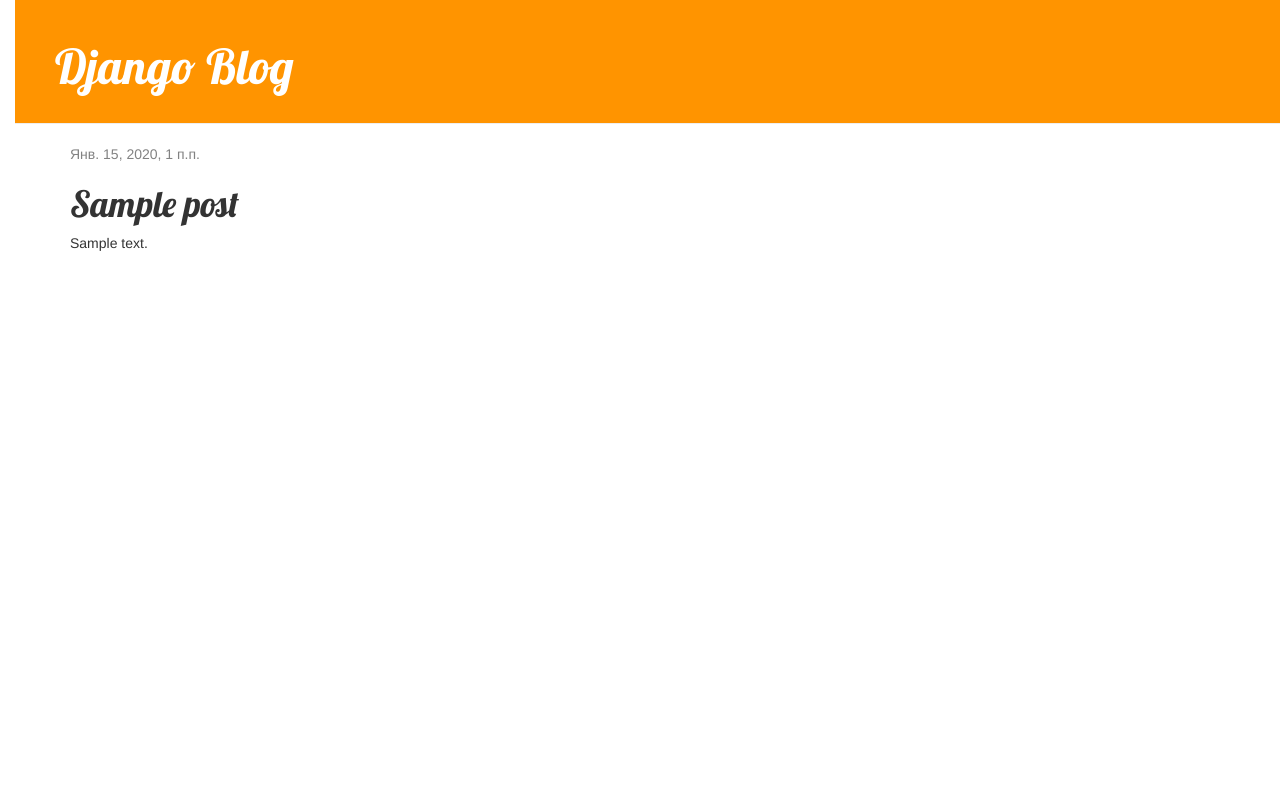
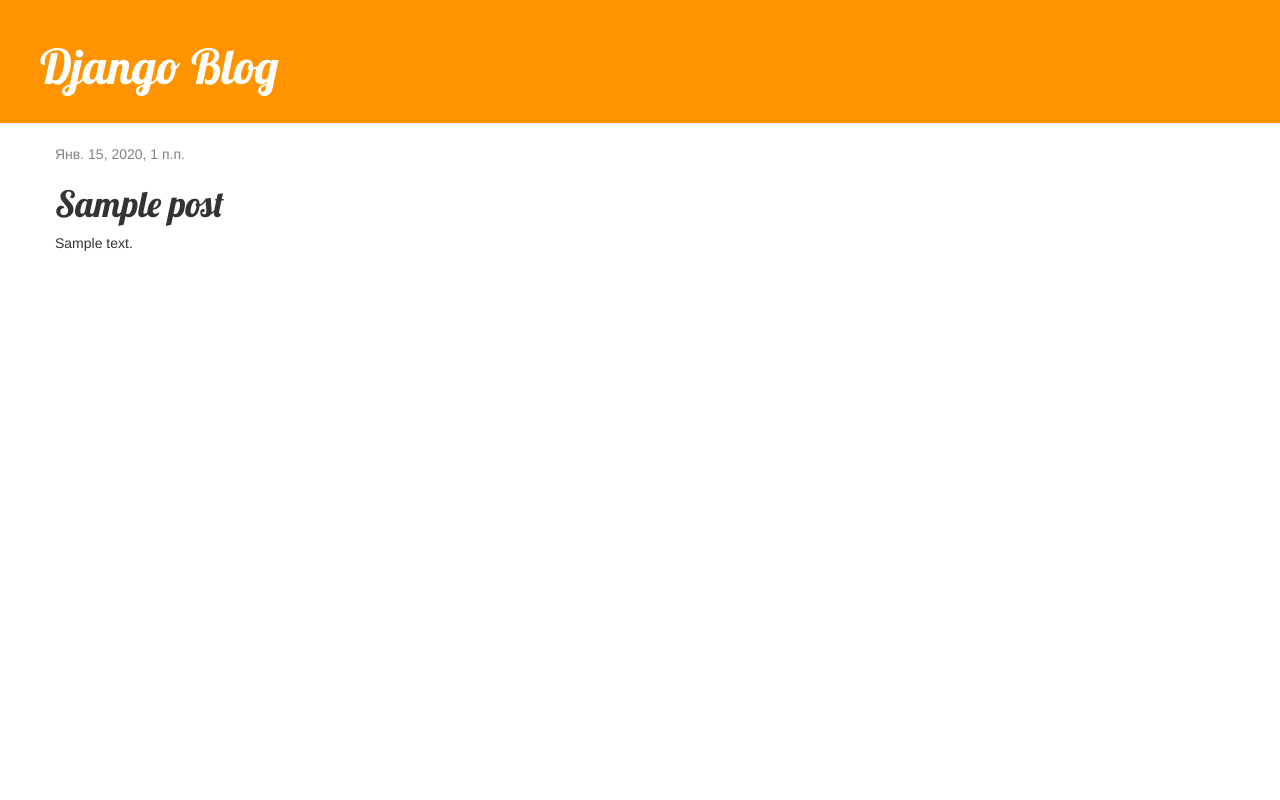
Before and after one commit to akarp0v/django_blog, a Django app: page /post/1/ in a window 1280 px wide. Run offline with Django 3.2, Linux system fonts and the light colour scheme; tables that the repository leaves empty hold one stand-in row (values such as "Sample post"); some libraries are stand-ins or nearby versions.

Commit message:
Modified css

```diff
--- a/blog/static/css/blog.css
+++ b/blog/static/css/blog.css
@@ -1,12 +1,3 @@
-h1 a {
-    color: #FCA205;
-    font-family: 'Lobster';
-}
-
-body {
-    padding-left: 15px;
-}
-
 .page-header {
     background-color: #ff9400;
     margin-top: 0;
```
